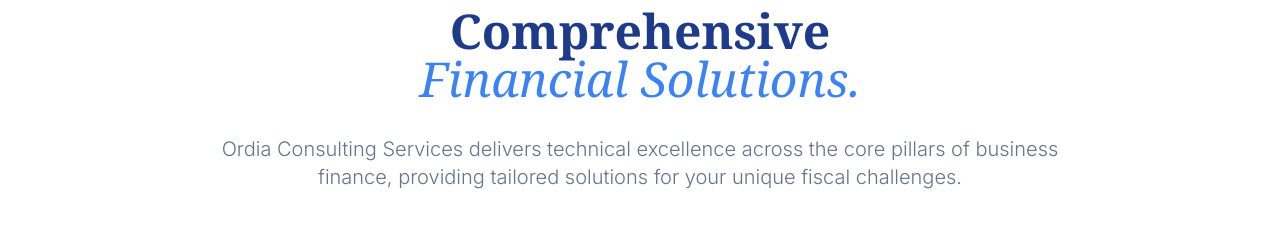
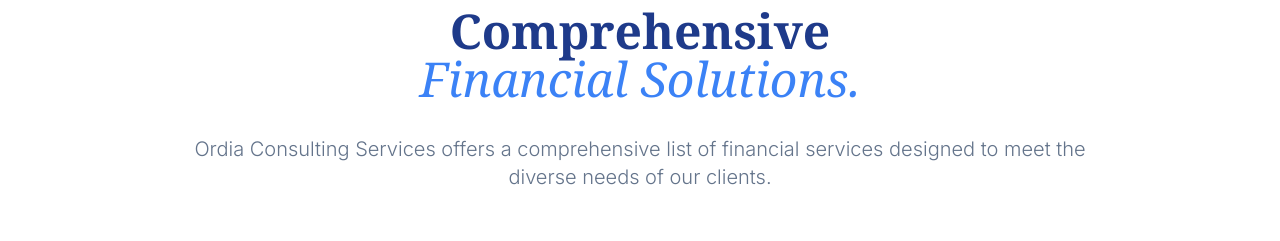
Before and after one commit to delian88/ordia-consulting, a React (Vite) app: page / in a window 1280 px wide. Shown: the part 4520-4761 px from the top of the page. Built offline with nearby package versions, Linux system fonts and the light colour scheme; a web font is replaced by a local one.

Commit message:
feat: Refine services section description
Update the description text in the "Our Technical Expertise" section of the Services component to be more direct and client-focused. The previous text was overly technical, while the new text clearly states the breadth of financial services offered.

```diff
--- a/components/Services.tsx
+++ b/components/Services.tsx
@@ -146,7 +146,7 @@
           <span className="text-blue-600 font-bold uppercase tracking-[0.25em] text-[10px] mb-4 block border-l-2 border-blue-500 pl-4">Our Technical Expertise</span>
           <h2 className="text-4xl md:text-5xl font-serif font-bold text-blue-900 mb-8 leading-tight">Comprehensive <br /><span className="italic font-normal text-blue-500">Financial Solutions.</span></h2>
           <p className="text-slate-500 text-lg md:text-xl font-light leading-relaxed">
-            Ordia Consulting Services delivers technical excellence across the core pillars of business finance, providing tailored solutions for your unique fiscal challenges.
+            Ordia Consulting Services offers a comprehensive list of financial services designed to meet the diverse needs of our clients.
           </p>
         </div>
 
```
